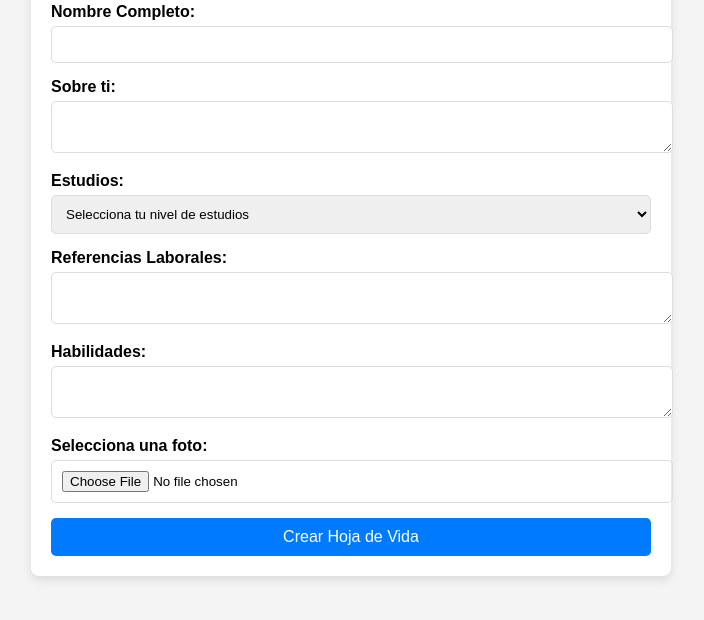
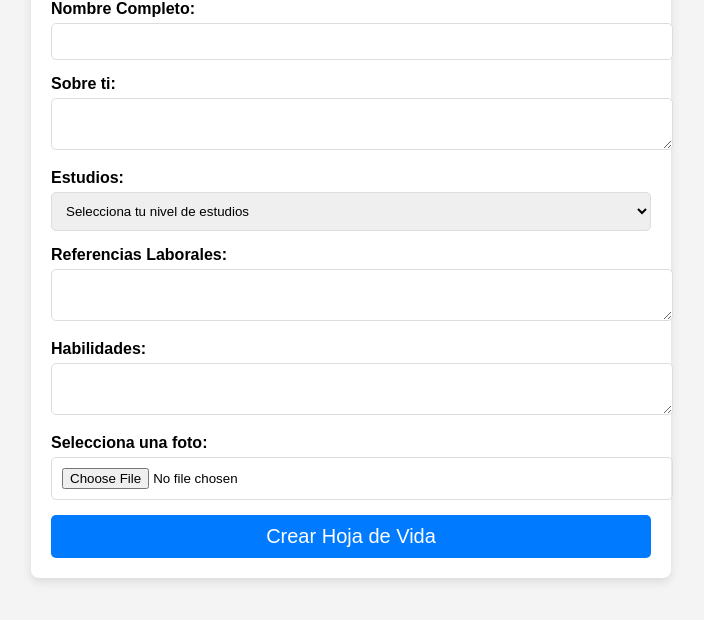
Before and after one commit to SebastianGranobles/HojaDevidaDinamica, a plain HTML site: page index.html in a window 1280 px wide. Shown: the part 160-780 px from the top of the page, without its empty margins (289-993 px from the left). Drawn offline with Linux system fonts and the light colour scheme.

Commit message:
Update styles.css

```diff
--- a/styles.css
+++ b/styles.css
@@ -9,7 +9,7 @@ body {
 }
 
 .container {
-    width: 80%;
+    width: 100%;
     max-width: 600px;
     padding: 20px;
     background-color: white;
@@ -46,7 +46,7 @@ button {
     border-radius: 5px;
     width: 100%;
     cursor: pointer;
-    font-size: 16px;
+    font-size: 20px;
 }
 
 button:hover {
```
